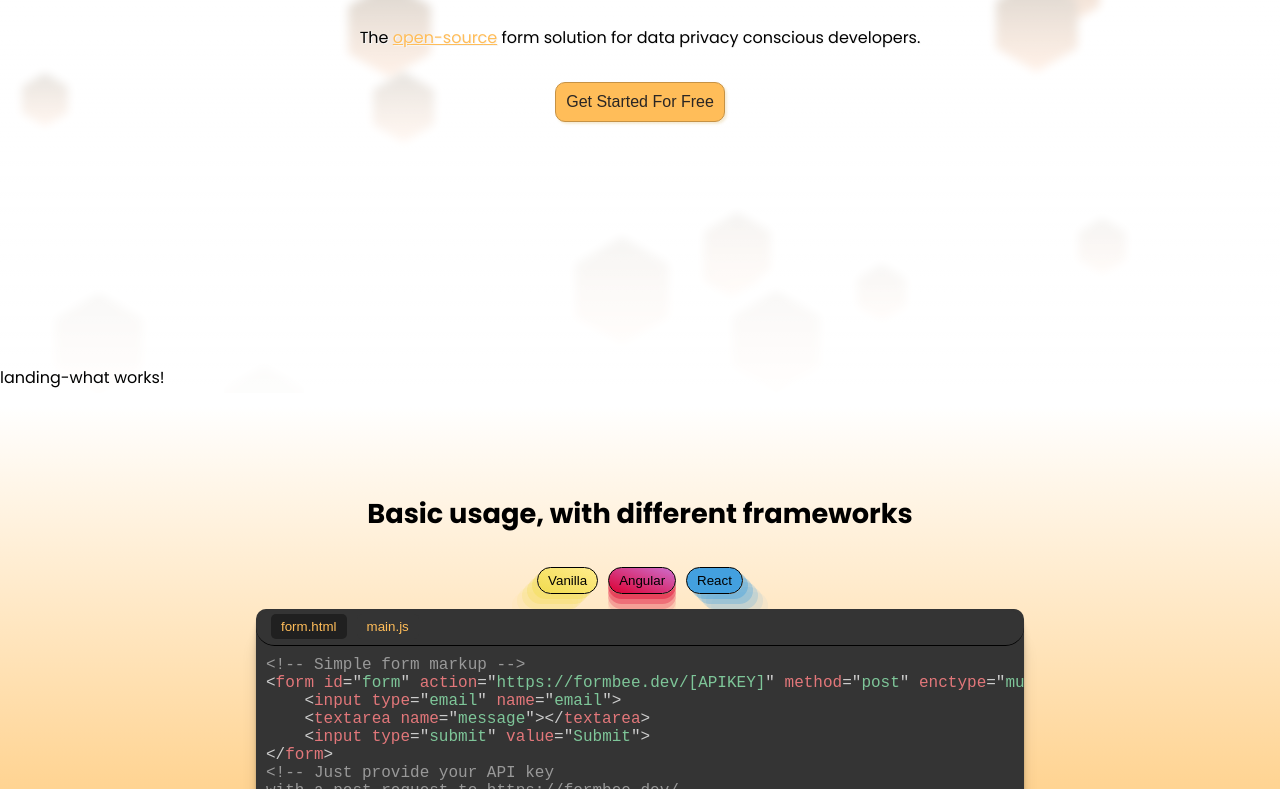
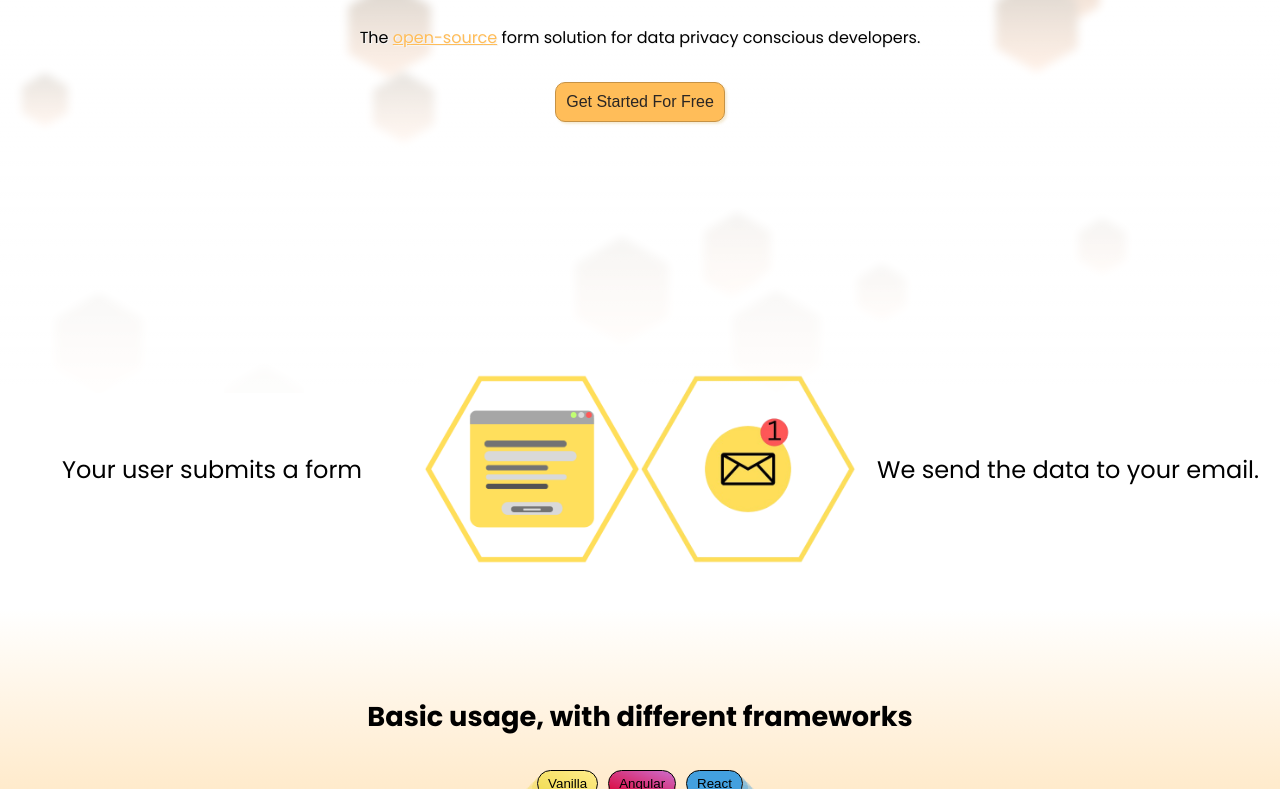
Before and after one commit to FormBee/FormBee, an Angular app in the folder client/FormBee/: page /home in a window 1280 px wide. Shown: the part 407-1196 px from the top of the page. Built offline with nearby package versions, Linux system fonts and the light colour scheme.

Commit message:
What component completed.

```diff
--- a/client/FormBee/src/app/landing-what/landing-what.component.html
+++ b/client/FormBee/src/app/landing-what/landing-what.component.html
@@ -1 +1,12 @@
-<p>landing-what works!</p>
+<div class="landing-what">
+    <div class="container">
+        <div class="image-1">
+            <p>Your user submits a form</p>
+            <img src="../../assets/FormHexagon1.png" class="dia-image">
+        </div>
+        <div class="image-2">
+            <img src="../../assets/MailHexagon-removebg-preview.png" class="dia-image">
+            <p>We send the data to your email.</p>
+        </div>
+    </div>
+</div>
--- a/client/FormBee/src/app/landing-what/landing-what.component.scss
+++ b/client/FormBee/src/app/landing-what/landing-what.component.scss
@@ -0,0 +1,71 @@
+
+.landing-what {
+    height: 30vh;
+    display: flex;
+    justify-content: center;
+    margin: auto;
+    margin-bottom: 20px;
+}
+
+.container {
+    display: flex;
+    flex-direction: row;
+    justify-content: center;
+    height: 30vh;
+    width: 100%;
+    align-items: center;
+    margin: auto;
+}
+
+.image-1 {
+    height: 100%;
+    display: flex;
+    // flex-direction: column;
+    justify-content: center;
+    align-items: center;
+    margin: auto;
+    max-width: 50%;
+}
+.image-2 {
+    height: 100%;
+
+    display: flex;
+    // flex-direction: column;
+    justify-content: center;
+    align-items: center;
+    margin: auto;
+    max-width: 50%;
+}
+
+p {
+    font-size: 1.5rem;
+    color: #000000;
+    text-align: center;
+    width: 70vw;
+    box-sizing: border-box;
+    margin-left: 20px;
+    margin-right: 20px;
+}
+
+.dia-image {
+    height: 90%;
+    width: auto;
+}
+
+@media screen and (max-width: 750px) {
+    .container {
+        flex-direction: column;
+        align-items: center;
+        margin: auto;
+    }
+    .landing-what {
+        height: 50vh;
+    }
+    .dia-image {
+        height: 50%;
+        width: auto;
+    }
+    .image-1, .image-2 {
+        max-width: 100%;
+    }
+}
```
Also changed, not shown: client/FormBee/src/assets/FormHexagon (1).png (added), client/FormBee/src/assets/FormHexagon1.png (added).
